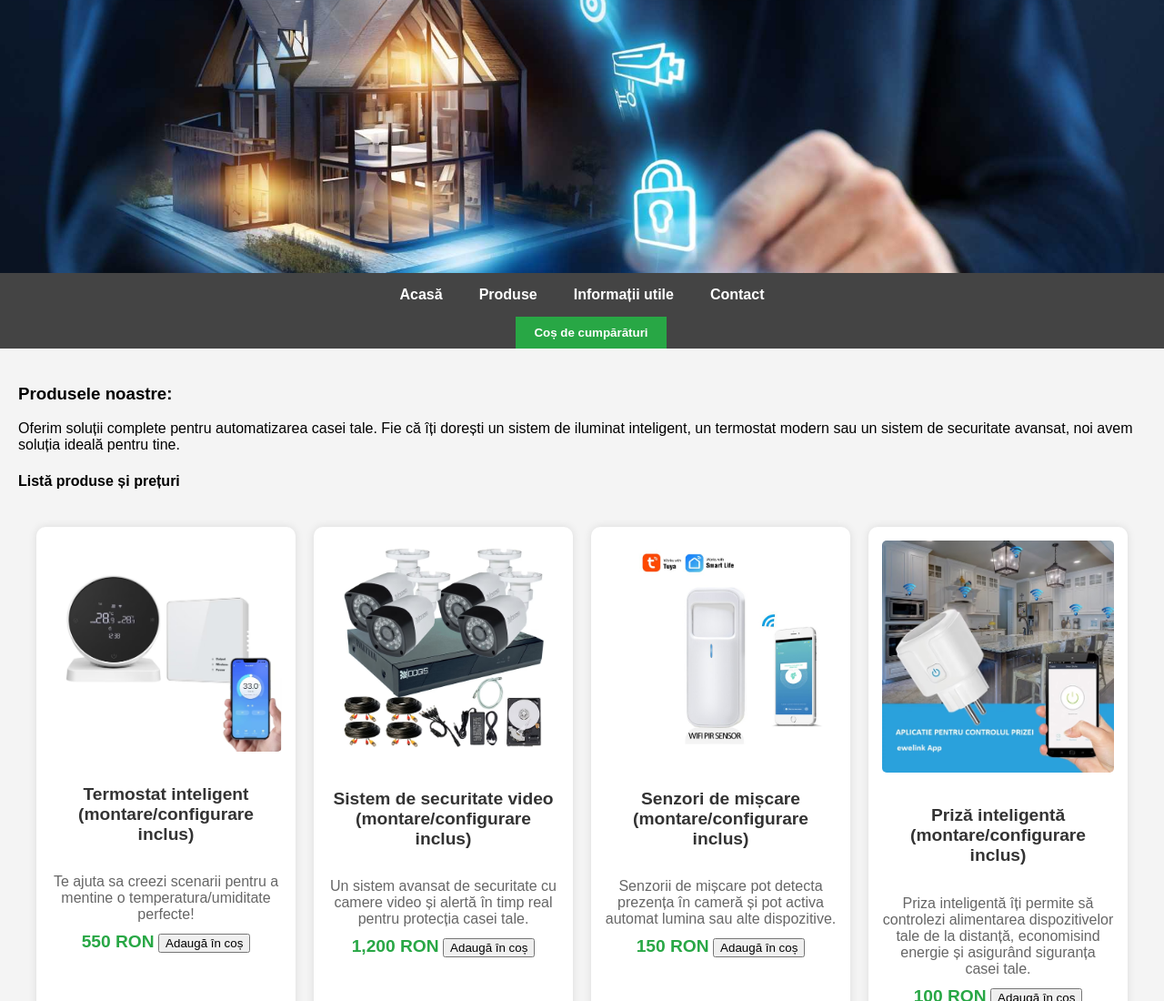
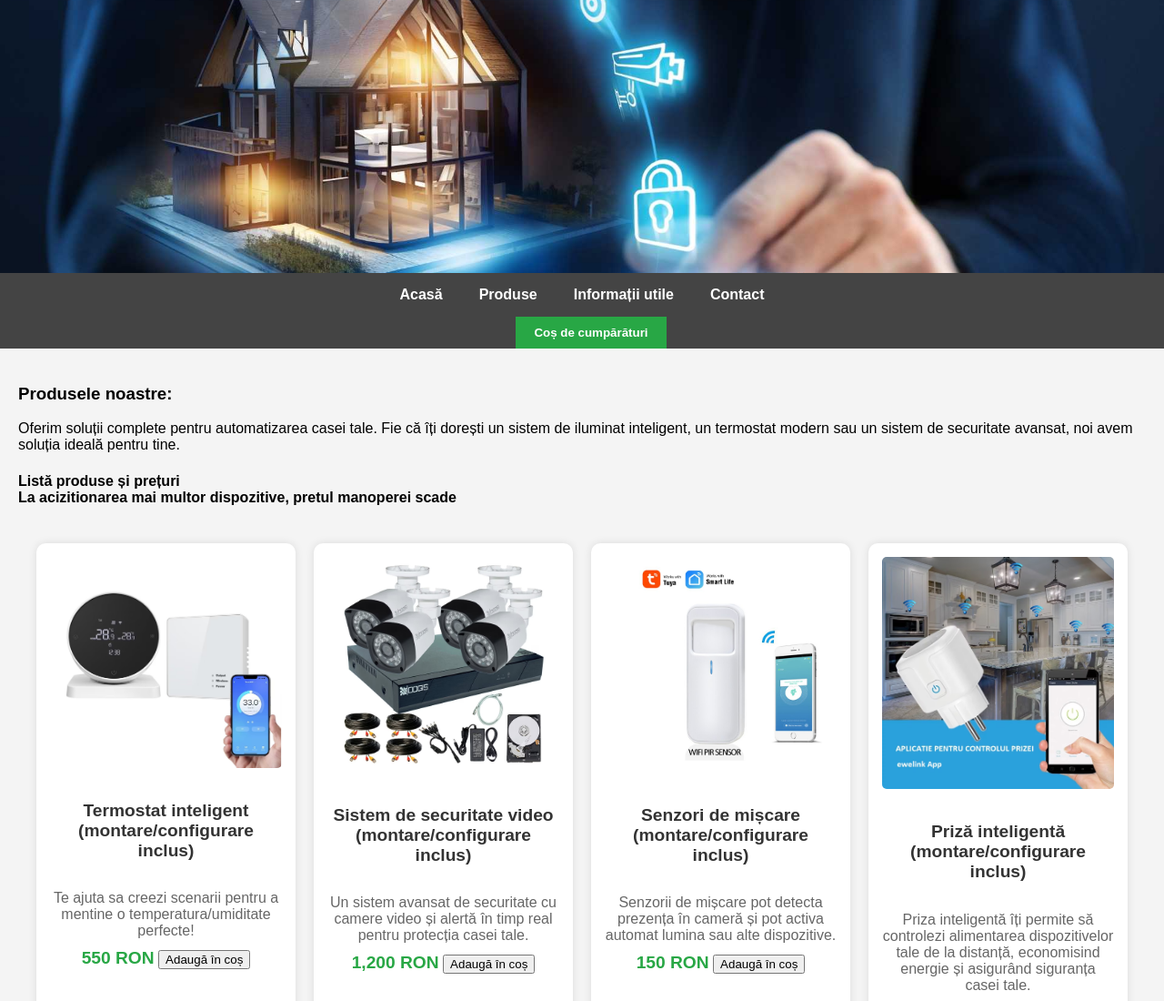
Before and after one commit to nenciug/teste, a plain HTML site: page produse.html in a window 1280 px wide. Shown: the top 1100 px of the page at 91% size. Drawn offline with Linux system fonts and the light colour scheme.

Commit message:
Update produse.html

```diff
--- a/produse.html
+++ b/produse.html
@@ -325,7 +325,7 @@
         <h3>Produsele noastre:</h3>
         <p>Oferim soluții complete pentru automatizarea casei tale. Fie că îți dorești un sistem de iluminat inteligent, un termostat modern sau un sistem de securitate avansat, noi avem soluția ideală pentru tine.</p>
 
-        <h4>Listă produse și prețuri</h4>
+        <h4>Listă produse și prețuri<br>La acizitionarea mai multor dispozitive, pretul manoperei scade</h4>
         <div class="product-container">
             <div class="product-item">
                 <img src="termostat.PNG" alt="Termostat inteligent (montare/configurare inclus)" class="product-image">
```
